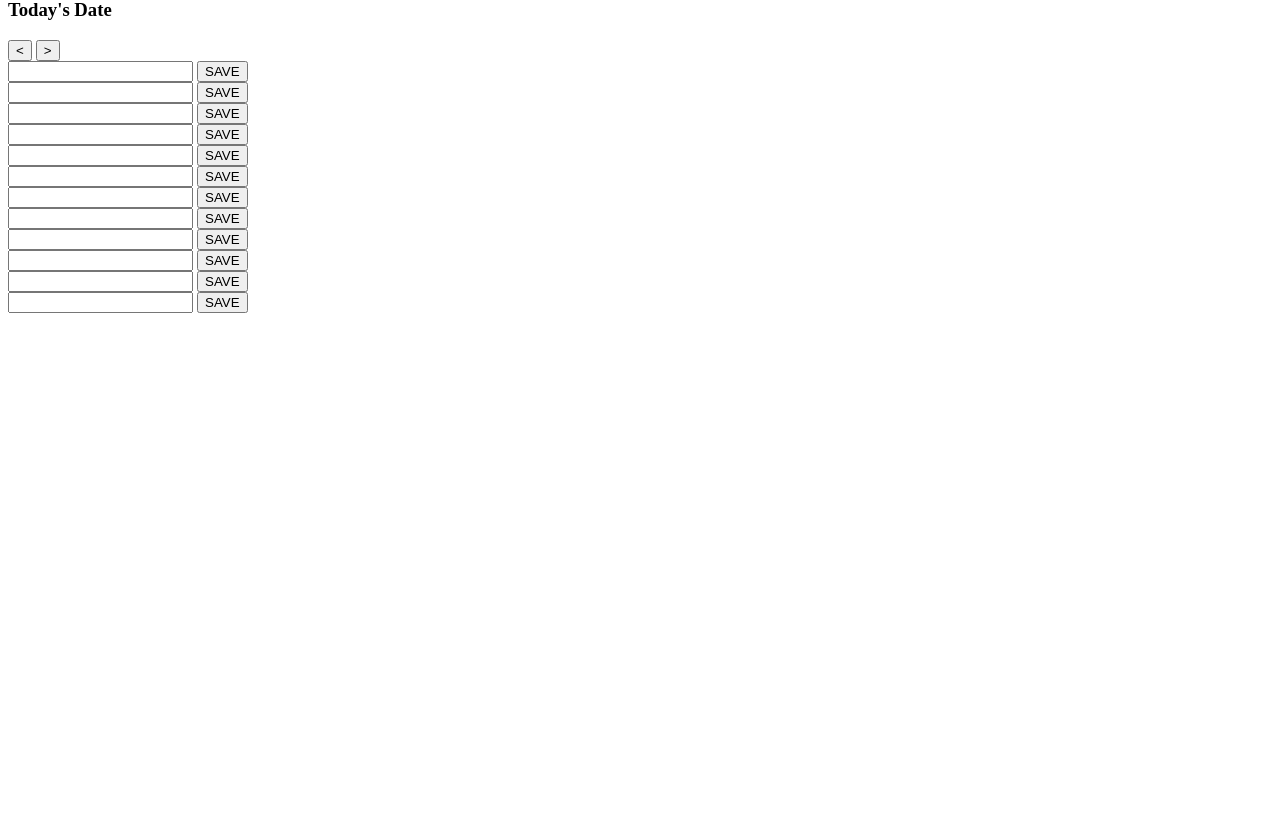
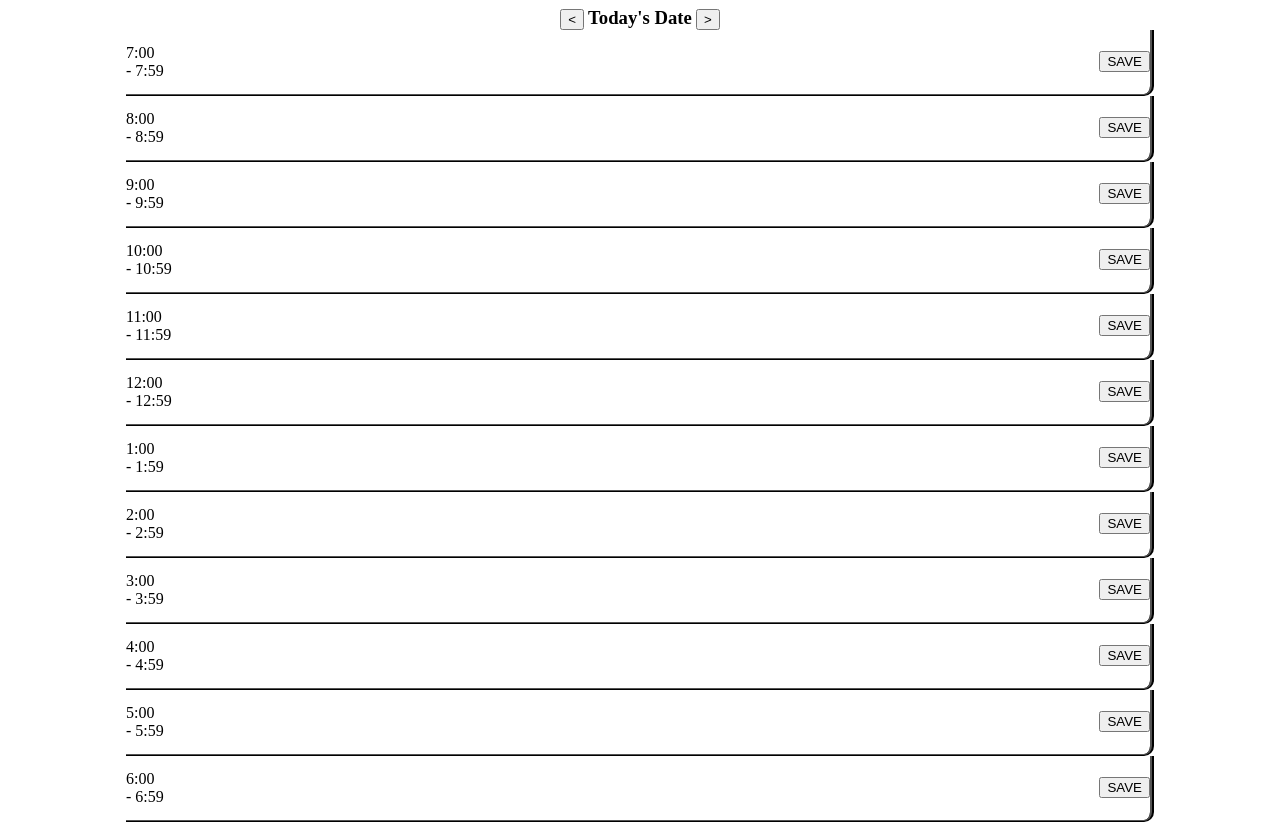
Before and after one commit to SprengerV/day_planner, a plain HTML site: page index.html in a window 1280 px wide. Shown: the part 81-903 px from the top of the page. Before the commit the page ends 800 px from the top, so only its background shows below. Drawn offline with Linux system fonts and the light colour scheme.

Commit message:
schedule page laid out in html and css

```diff
--- a/index.html
+++ b/index.html
@@ -4,65 +4,69 @@
     <meta charset="UTF-8">
     <meta name="viewport" content="width=device-width, initial-scale=1.0">
     <title>Work Day Planner</title>
-    <link ref='stylesheet' type='text/css' href='style.css'/>
+    <link rel='stylesheet' type='text/css' href='style.css'/>
 </head>
 <body>
-    <header>
-        <h1>Today's Schedule</h1>
-        <h3 id='date'>Today's Date</h3>
-        <button id='prev'>&lt;</button>
-        <button id='next'>&gt;</button>
+    <div class='container-col wrapper'>
+        <header class='container-col'>
+            <h1 class=>Today's Schedule</h1>
+            <div>
+                <button id='prev' class='inline'>&lt;</button>
+                <h3 id='date' class='inline'>Today's Date</h3>
+                <button id='next' class='inline'>&gt;</button>
+            </div>
         </header>
         <form>
-        <div class='row' data-start='7'>
-            <input></input>
+            <div class='container-row' data-start='7'>
+                <span>7:00 <br>- 7:59</span>
                 <button class='save'>SAVE</button>
             </div>
-        <div class='row' data-start='8'>
-            <input></input>
+            <div class='container-row' data-start='8'>
+                <span>8:00 <br>- 8:59</span>
                 <button class='save'>SAVE</button>
             </div>
-        <div class='row' data-start='9'>
-            <input></input>
+            <div class='container-row' data-start='9'>
+                <span>9:00 <br>- 9:59</span>
                 <button class='save'>SAVE</button>
             </div>
-        <div class='row' data-start='10'>
-            <input></input>
+            <div class='container-row' data-start='10'>
+                <span>10:00 <br>- 10:59</span>
                 <button class='save'>SAVE</button>
             </div>
-        <div class='row' data-start='11'>
-            <input></input>
+            <div class='container-row' data-start='11'>
+                <span>11:00 <br>- 11:59</span>
                 <button class='save'>SAVE</button>
             </div>
-        <div class='row' data-start='12'>
-            <input></input>
+            <div class='container-row' data-start='12'>
+                <span>12:00 <br>- 12:59</span>
                 <button class='save'>SAVE</button>
             </div>
-        <div class='row' data-start='13'>
-            <input></input>
+            <div class='container-row' data-start='13'>
+                <span>1:00 <br>- 1:59</span>
                 <button class='save'>SAVE</button>
             </div>
-        <div class='row' data-start='14'>
-            <input></input>
+            <div class='container-row' data-start='14'>
+                <span>2:00 <br>- 2:59</span>
                 <button class='save'>SAVE</button>
             </div>
-        <div class='row' data-start='15'>
-            <input></input>
+            <div class='container-row' data-start='15'>
+                <span>3:00 <br>- 3:59</span>
                 <button class='save'>SAVE</button>
             </div>
-        <div class='row' data-start='16'>
-            <input></input>
+            <div class='container-row' data-start='16'>
+                <span>4:00 <br>- 4:59</span>
                 <button class='save'>SAVE</button>
             </div>
-        <div class='row' data-start='17'>
-            <input></input>
+            <div class='container-row' data-start='17'>
+                <span>5:00 <br>- 5:59</span>
                 <button class='save'>SAVE</button>
             </div>
-        <div class='row' data-start='18'>
-            <input></input>
+            <div class='container-row' data-start='18'>
+                <span>6:00 <br>- 6:59</span>
                 <button class='save'>SAVE</button>
             </div>
         </form>
+    </div>
     <script>
 
     </script>
--- a/style.css
+++ b/style.css
@@ -0,0 +1,29 @@
+.center{
+
+}
+.container-col{
+    display: flex;
+    flex-direction: column;
+    align-items: center;
+    justify-content: space-around;
+}
+.container-row{
+    width: 80vw;
+    min-height: 4em;
+    display: flex;
+    flex-direction: row;
+    justify-content: space-between;
+    align-items: center;
+    /* border-bottom: 3px;
+    border-right: 4px; */
+    border-width: 0px 4px 2px 0px;
+    border-color: black;
+    border-style: ridge;
+    border-bottom-right-radius: 10px;
+}
+.inline{
+    display: inline;
+}
+.wrapper{
+    height: 100vh;
+}
```
Lines whose indentation alone changed are shown as unchanged.
